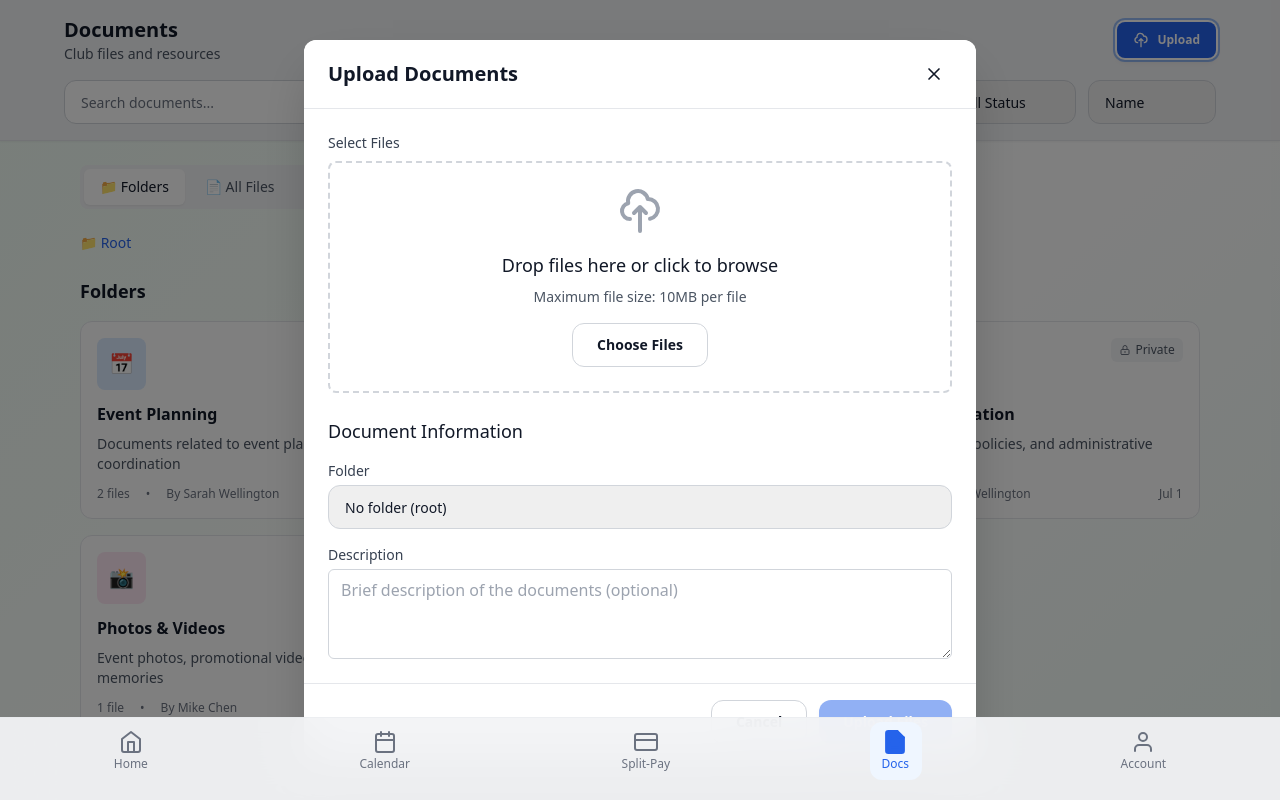
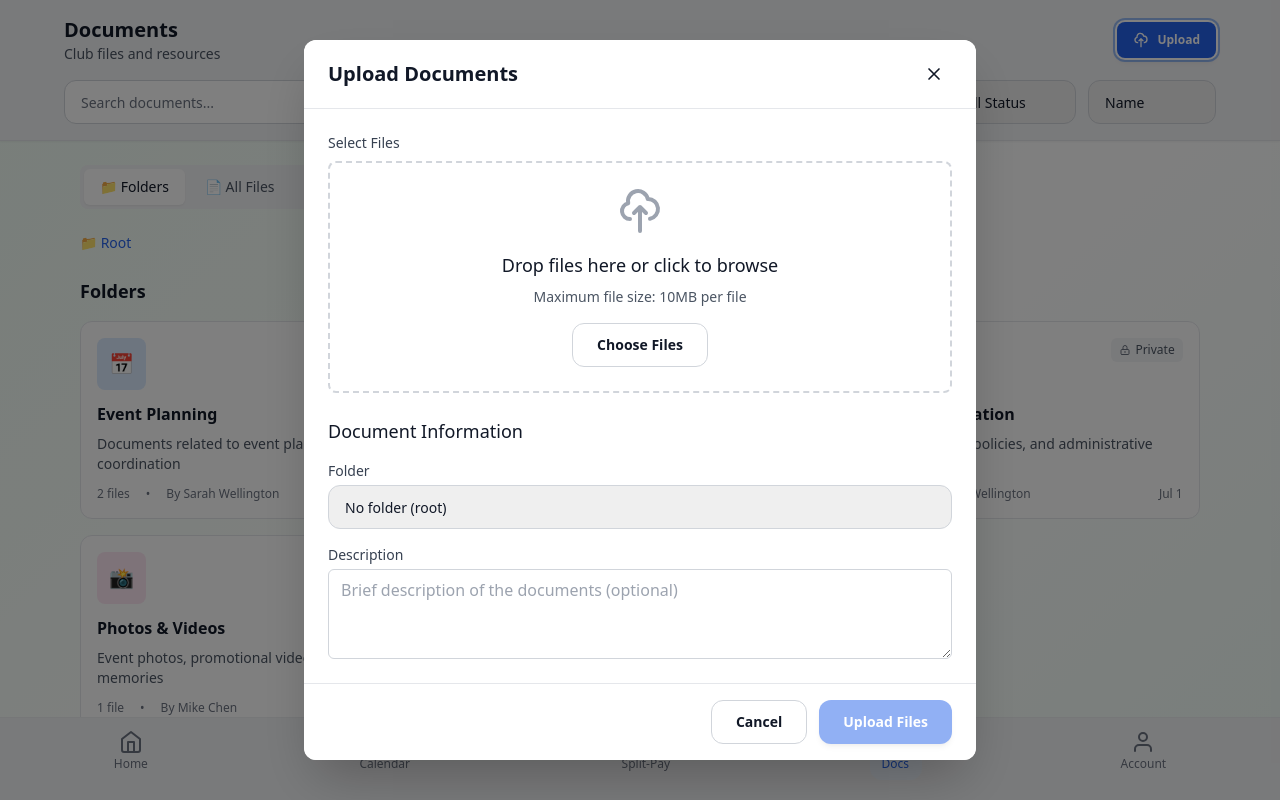
Before and after one commit to AndrewCorlett/errolian-club, a React (Vite) app: page /docs in a window 1280 px wide. Both pictures are taken after a click on the button "Upload". Shown: the top 800 px of the page. Built offline with nearby package versions, Linux system fonts and the light colour scheme.

Commit message:
Add footer padding for forms and lower nav z-index

```diff
--- a/src/components/calendar/EnhancedEventCreateModal.tsx
+++ b/src/components/calendar/EnhancedEventCreateModal.tsx
@@ -150,7 +150,7 @@ export default function EnhancedEventCreateModal({
         {/* Content */}
         <div className="p-6">
           {activeTab === 'event' ? (
-            <form onSubmit={handleEventSubmit} className="space-y-6">
+            <form onSubmit={handleEventSubmit} className="space-y-6 pb-[33vh]">
               <div>
                 <label className="block text-sm font-medium text-gray-700 mb-1">
                   Event Title *
--- a/src/components/documents/DocumentUploadModal.tsx
+++ b/src/components/documents/DocumentUploadModal.tsx
@@ -133,7 +133,7 @@ export default function DocumentUploadModal({
   return (
     <div className="fixed inset-0 bg-black bg-opacity-50 z-50 flex items-center justify-center p-4">
       <div className="bg-white rounded-xl w-full max-w-2xl max-h-[90vh] overflow-y-auto shadow-2xl">
-        <form onSubmit={handleSubmit}>
+        <form onSubmit={handleSubmit} className="pb-[33vh]">
           {/* Header */}
           <div className="sticky top-0 bg-white border-b border-gray-200 px-6 py-4 rounded-t-xl">
             <div className="flex items-center justify-between">
--- a/src/components/layout/BottomNavigation.tsx
+++ b/src/components/layout/BottomNavigation.tsx
@@ -54,7 +54,7 @@ export default function BottomNavigation() {
   const location = useLocation()
 
   return (
-    <div className="fixed bottom-0 left-0 right-0 bg-gray-100/95 backdrop-blur-xl border-t border-gray-200/50 z-50 safe-area-bottom">
+    <div className="fixed bottom-0 left-0 right-0 bg-gray-100/95 backdrop-blur-xl border-t border-gray-200/50 z-40 safe-area-bottom">
       <div className="flex justify-around px-2 py-1">
         {navItems.map((item, index) => {
           const isActive = location.pathname === item.href
--- a/src/components/splitpay/AddExpenseModal.tsx
+++ b/src/components/splitpay/AddExpenseModal.tsx
@@ -189,7 +189,7 @@ export default function AddExpenseModal({ isOpen, onClose, onExpenseCreate }: Ad
   return (
     <div className="fixed inset-0 bg-black bg-opacity-50 z-50 flex items-center justify-center p-4">
       <div className="bg-white rounded-lg w-full max-w-2xl max-h-[90vh] overflow-y-auto">
-        <form onSubmit={handleSubmit}>
+        <form onSubmit={handleSubmit} className="pb-[33vh]">
           {/* Header */}
           <div className="flex items-center justify-between p-6 border-b border-gray-200">
             <h2 className="text-xl font-semibold text-gray-900">Add New Expense</h2>
--- a/src/components/splitpay/SettleUpModal.tsx
+++ b/src/components/splitpay/SettleUpModal.tsx
@@ -89,7 +89,7 @@ export default function SettleUpModal({ isOpen, onClose, onSettlement }: SettleU
         </div>
 
         {/* Content */}
-        <form onSubmit={handleSubmit} className="p-6 space-y-6">
+        <form onSubmit={handleSubmit} className="p-6 space-y-6 pb-[33vh]">
           {/* Suggested Settlements */}
           {settlementSuggestions.length > 0 && (
             <div>
```
